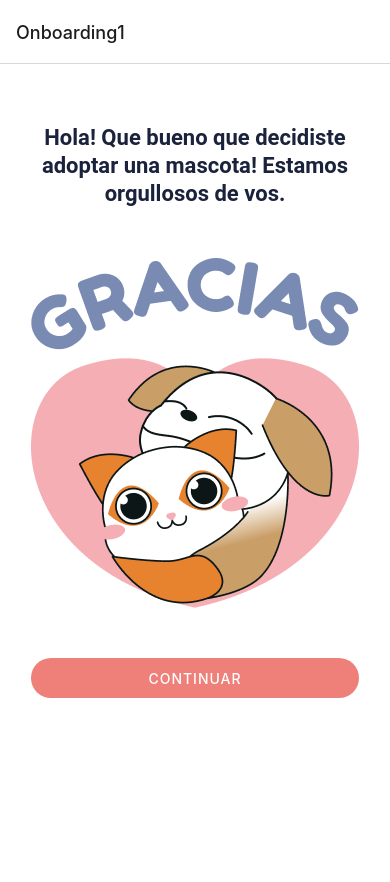
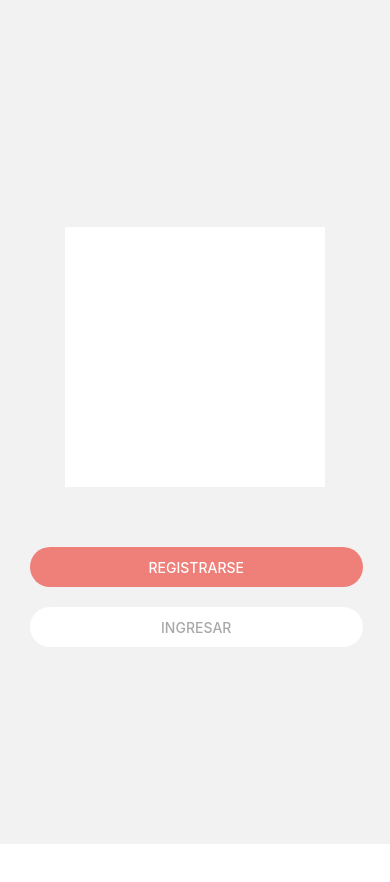
Before and after one commit to No-Country/s7-27-m-desafioreactnative, a React Native app in the folder client/: screen / in a window 390 px wide. Before the commit the page ends 844 px from the top, so only its background shows below. Built offline with nearby package versions, Linux system fonts and the light colour scheme.

Commit message:
authnormal

```diff
--- a/client/src/navigation/authNavigation/AuthNavigation.jsx
+++ b/client/src/navigation/authNavigation/AuthNavigation.jsx
@@ -16,14 +16,14 @@ const AuthNavigation = ({ navigation }) => {
   const Stack = createNativeStackNavigator();
   return (
     <Stack.Navigator
-      // initialRouteName="Start"
-      // screenOptions={{
-      //   headerShown: false,
-      // }}
+      initialRouteName="Start"
+      screenOptions={{
+        headerShown: false,
+      }}
     >
-      {/* <Stack.Screen name="Start" component={Start} />
+      <Stack.Screen name="Start" component={Start} />
       <Stack.Screen name="LogIn" component={LogIn} />
-      <Stack.Screen name="Register" component={Register} /> */}
+      <Stack.Screen name="Register" component={Register} />
       <Stack.Screen name="Onboarding1" component={Onboarding1} />
       <Stack.Screen name="Onboarding2" component={Onboarding2} />
       <Stack.Screen name="Onboarding3" component={Onboarding3} />
```
